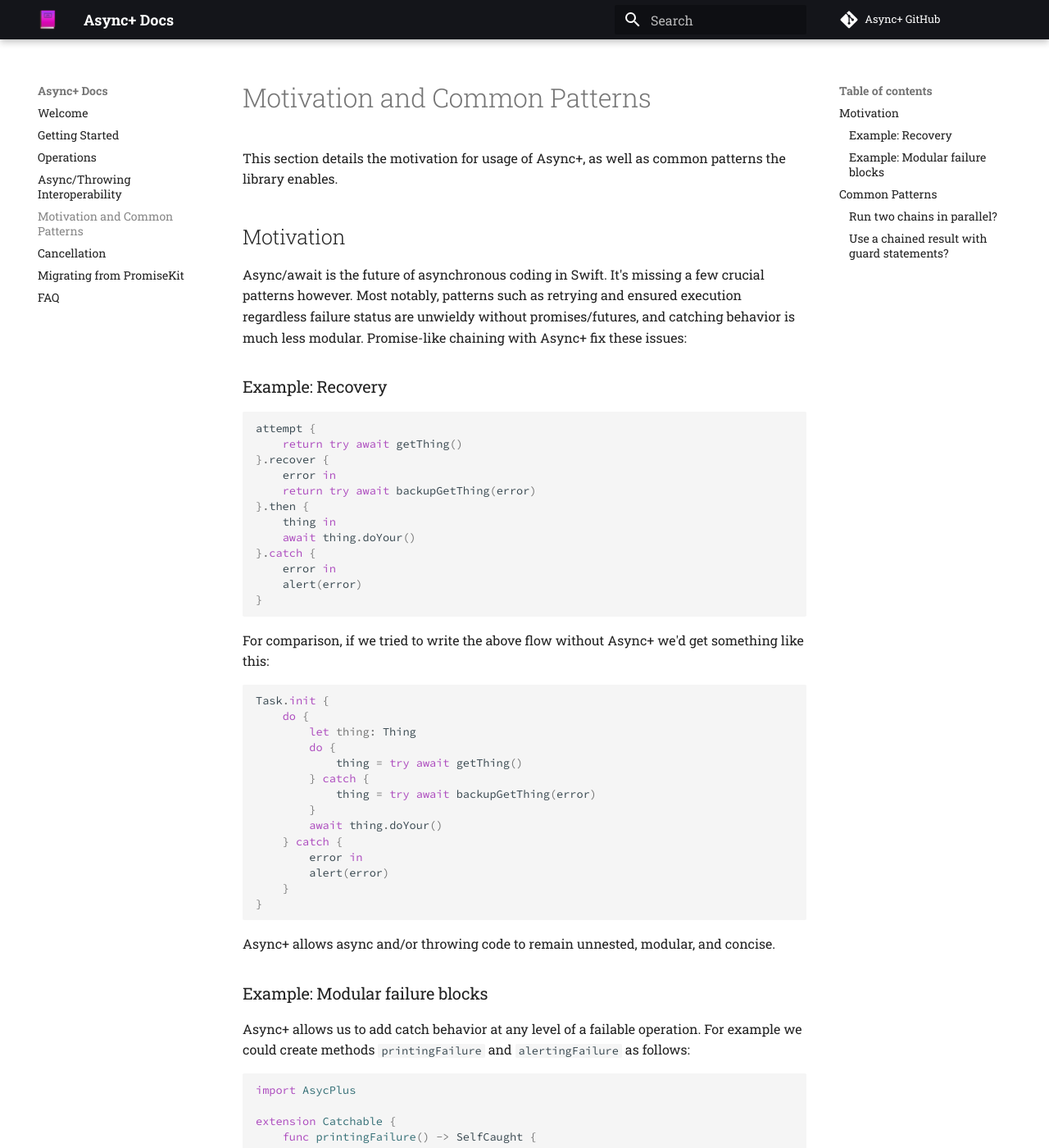
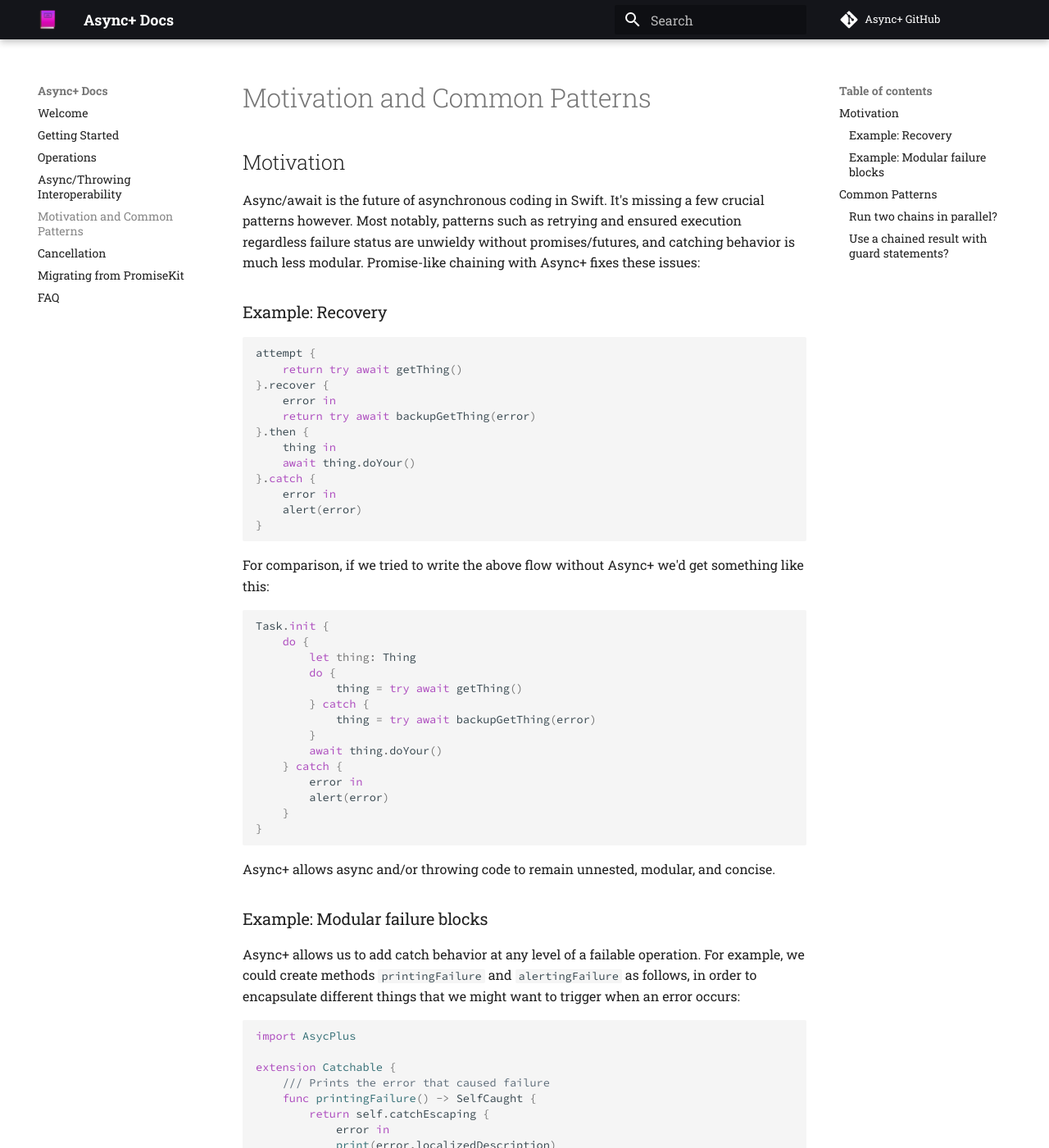
Before and after one commit to async-plus/docs, an MkDocs documentation site: the page built from docs/motivation-and-common-patterns.md, in a window 1280 px wide and 1400 px high. Shown: the whole window at 82% size. Built offline with MkDocs 1.6.1 and Material for MkDocs 9.7.7, drawn with Linux system fonts in a browser that asks for light colours; comment, search, counter and statistics services are not loaded; some of the changed text lies outside the part shown.

Commit message:
Update motivation-and-common-patterns.md

````diff
--- a/docs/motivation-and-common-patterns.md
+++ b/docs/motivation-and-common-patterns.md
@@ -1,10 +1,8 @@
 # Motivation and Common Patterns
-
-This section details the motivation for usage of Async+, as well as common patterns the library enables.
 
 ## Motivation
 
-Async/await is the future of asynchronous coding in Swift. It's missing a few crucial patterns however. Most notably, patterns such as retrying and ensured execution regardless failure status are unwieldy without promises/futures, and catching behavior is much less modular.  Promise-like chaining with Async+ fix these issues:
+Async/await is the future of asynchronous coding in Swift. It's missing a few crucial patterns however. Most notably, patterns such as retrying and ensured execution regardless failure status are unwieldy without promises/futures, and catching behavior is much less modular.  Promise-like chaining with Async+ fixes these issues:
 
 ### Example: Recovery
 
@@ -24,7 +22,6 @@
 ```
 
 For comparison, if we tried to write the above flow without Async+ we'd get something like this:
-
 
 ```swift
 Task.init {
@@ -47,12 +44,13 @@
 
 ### Example: Modular failure blocks
 
-Async+ allows us to add catch behavior at any level of a failable operation. For example we could create methods `printingFailure` and `alertingFailure` as follows:
+Async+ allows us to add catch behavior at any level of a failable operation. For example, we could create methods `printingFailure` and `alertingFailure` as follows, in order to encapsulate different things that we might want to trigger when an error occurs:
 
 ```swift
 import AsycPlus
 
 extension Catchable {
+    /// Prints the error that caused failure
     func printingFailure() -> SelfCaught {
         return self.catchEscaping {
             error in
@@ -60,6 +58,7 @@
         }
     }
 
+    /// Displays an alert to the user about the failure
     func alertingFailure() -> SelfCaught {
         return self.catchEscaping {
             alert(error.localizedDescription)
@@ -93,32 +92,34 @@
 }.alertingFailure().asyncThrows()
 ```
 
-Note that we use `catchEscaping` rather than `catch` when passing a non-async closure in a protocol context.  This is the only time that `catchEscaping` should be preferred.  The performance boost using `catchEscaping` is probably negligible though. If you'd like to keep it simple and only ever use `catch`, you would write the extension returning a `CaughtPromise<T>` or a `PartiallyCaughtPromise<T>` as follows:
+!!! note
 
-```swift
-extension Catchable {
-    func printingFailure() -> CaughtPromise<T> {
-        return self.catch {
-            error in
-            print(error.localizedDescription)
+    You can see we use `catchEscaping` rather than `catch` when passing a non-async closure in a protocol context.  This is the only time that `catchEscaping` should be preferred.  The performance boost using `catchEscaping` is probably negligible though. If you'd like to keep it simple and only ever use `catch`, you would write the extension returning a `CaughtPromise<T>` or a `PartiallyCaughtPromise<T>` as follows:
+
+    ```swift
+    extension Catchable {
+        func printingFailure() -> CaughtPromise<T> {
+            return self.catch {
+                error in
+                print(error.localizedDescription)
+            }
         }
     }
-}
 
-// OR
+    // OR
 
-extension Catchable {
-    func printingRethrowingFailure() -> PartiallyCaughtPromise<T> {
-        return self.catch {
-            error in
-            print(error.localizedDescription)
-	    throw error
+    extension Catchable {
+        func printingRethrowingFailure() -> PartiallyCaughtPromise<T> {
+            return self.catch {
+                error in
+                print(error.localizedDescription)
+    	    throw error
+            }
         }
     }
-}
-```
+    ```
 
-The only difference here is that the body passed to `self.catch` is treated as `async`, so a caught or uncaught variant of a `Promise<T>` is always returned.  This means that you will never be able to call `.result` on the output as demonstrated earlier, but will have to use `.asyncResult` instead.
+    The only difference here is that the body passed to `self.catch` is treated as `async`, so a caught or uncaught variant of a `Promise<T>` is always returned.  This means that you will never be able to call `.result` on the output as demonstrated earlier, but will have to use `.asyncResult` instead.
 
 ## Common Patterns
 
````
